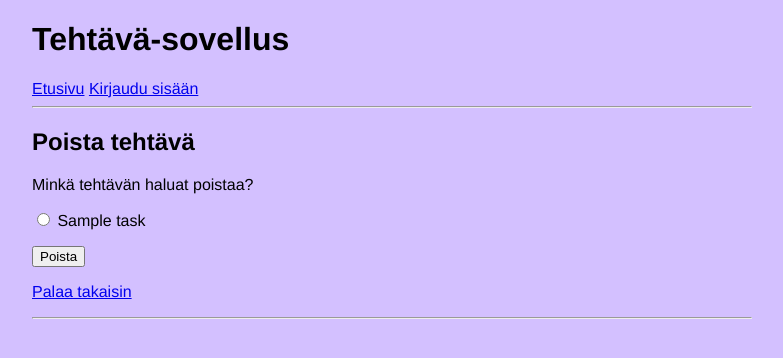
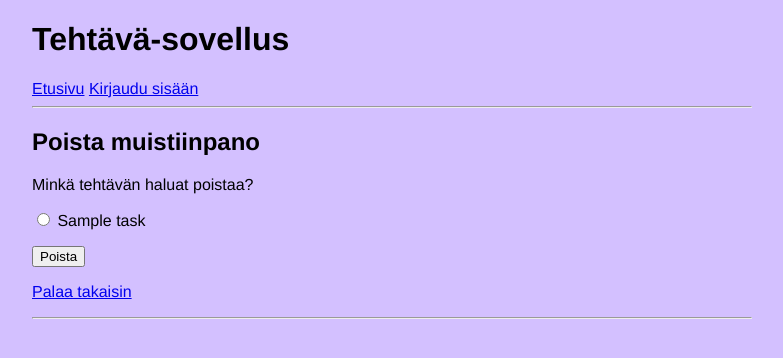
Before and after one commit to veeranniina/tsoha-teht-v-sovellus, a Flask app: template templates/delete.html in a window 1280 px wide. Shown: the top 358 px of the page, without its empty margins (248-1031 px from the left). Run offline with Flask 3, Linux system fonts and the light colour scheme; the template is opened without the code that fills it: most values are stand-ins (such as "Sample title", 1, 10 or a date in 2020).

Commit message:
fix syntax error index.html

```diff
--- a/templates/delete.html
+++ b/templates/delete.html
@@ -1,7 +1,7 @@
 {% extends "layout.html" %}
 {% block content %}
 
-<h2>Poista tehtävä</h2>
+<h2>Poista muistiinpano</h2>
 
 <form action="/delete" method="post">
 
--- a/templates/index.html
+++ b/templates/index.html
@@ -9,7 +9,4 @@ Olet kirjautunut sisään nimellä <b>{{ session.user_name }}</b>. <a href="/log
 {% else %}
 Et ole kirjautunut sisään. <a href="/login">Kirjaudu sisään</a>
 {% endif %}
-
-
-{% endif %}
 {% endblock %}
```
